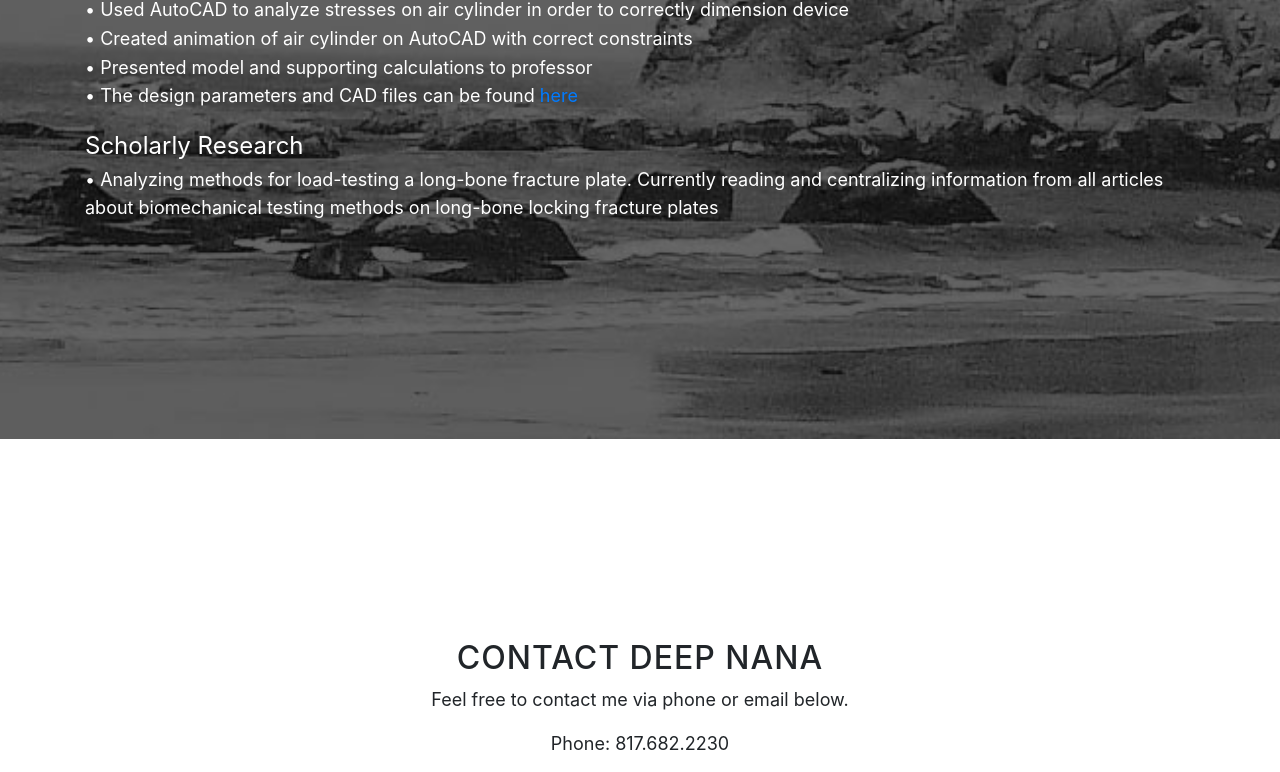
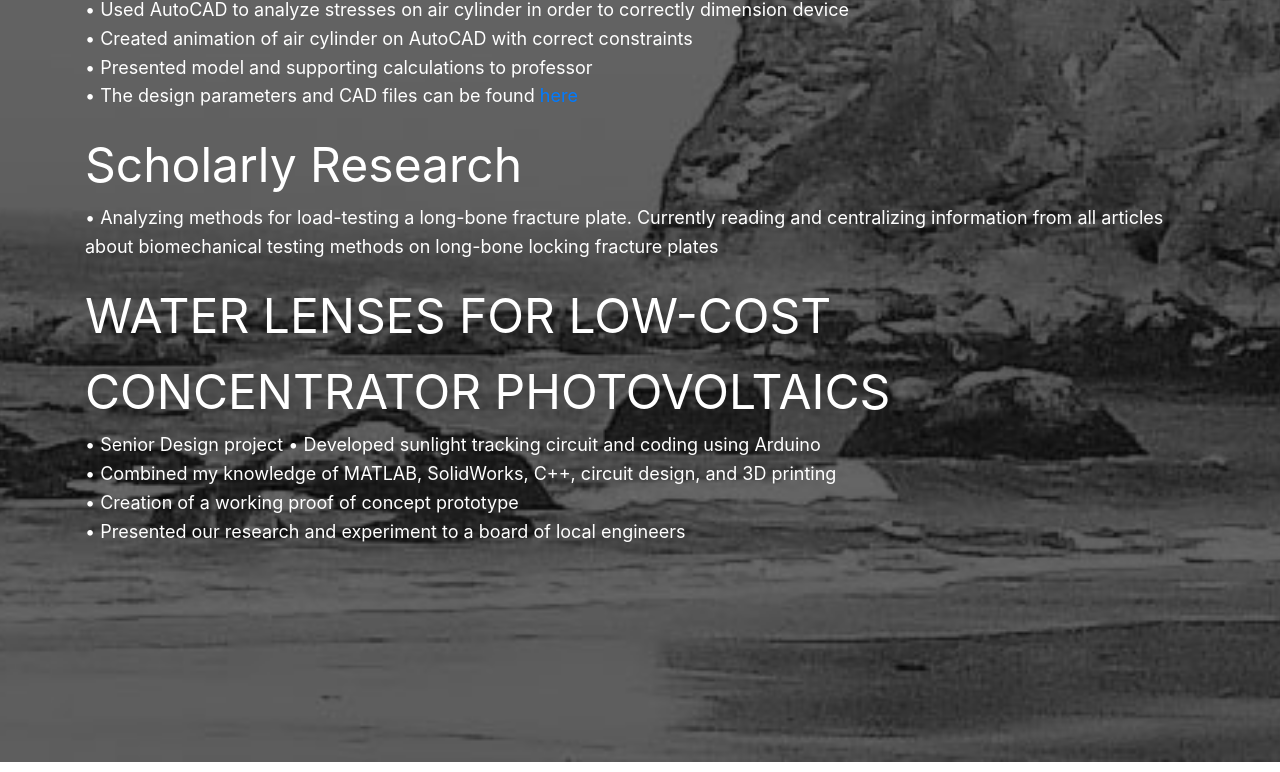
Before and after one commit to deepnana/deepnana.github.io, a website with bundled scripts: page index.html in a window 1280 px wide. Shown: the part 1740-2512 px from the top of the page. Built offline with nearby package versions, Linux system fonts and the light colour scheme.

Commit message:
Adding to prjects section

```diff
--- a/index.html
+++ b/index.html
@@ -93,8 +93,16 @@
 • The design parameters and CAD files can be found <a href="https://drive.google.com/open?id=1ck5PqvFTzjaKTRMZ2HA0xiCL2rdMDlN6">here</a>
 </p>
 
-      <p align=left><font size="+2">Scholarly Research</font><br>
+      <p align=left><font size="+4">Scholarly Research</font><br>
       •	Analyzing methods for load-testing a long-bone fracture plate. Currently reading and centralizing information from all articles about biomechanical testing methods on long-bone locking fracture plates
+</p>
+
+<p align=left><font size="+4">WATER LENSES FOR LOW-COST CONCENTRATOR PHOTOVOLTAICS</font><br>
+  •	Senior Design project
+  •	Developed sunlight tracking circuit and coding using Arduino<br>
+  •	Combined my knowledge of MATLAB, SolidWorks, C++, circuit design, and 3D printing<br>
+  •	Creation of a working proof of concept prototype<br>
+  •	Presented our research and experiment to a board of local engineers<br>
 </p>
     </section>
 
```
